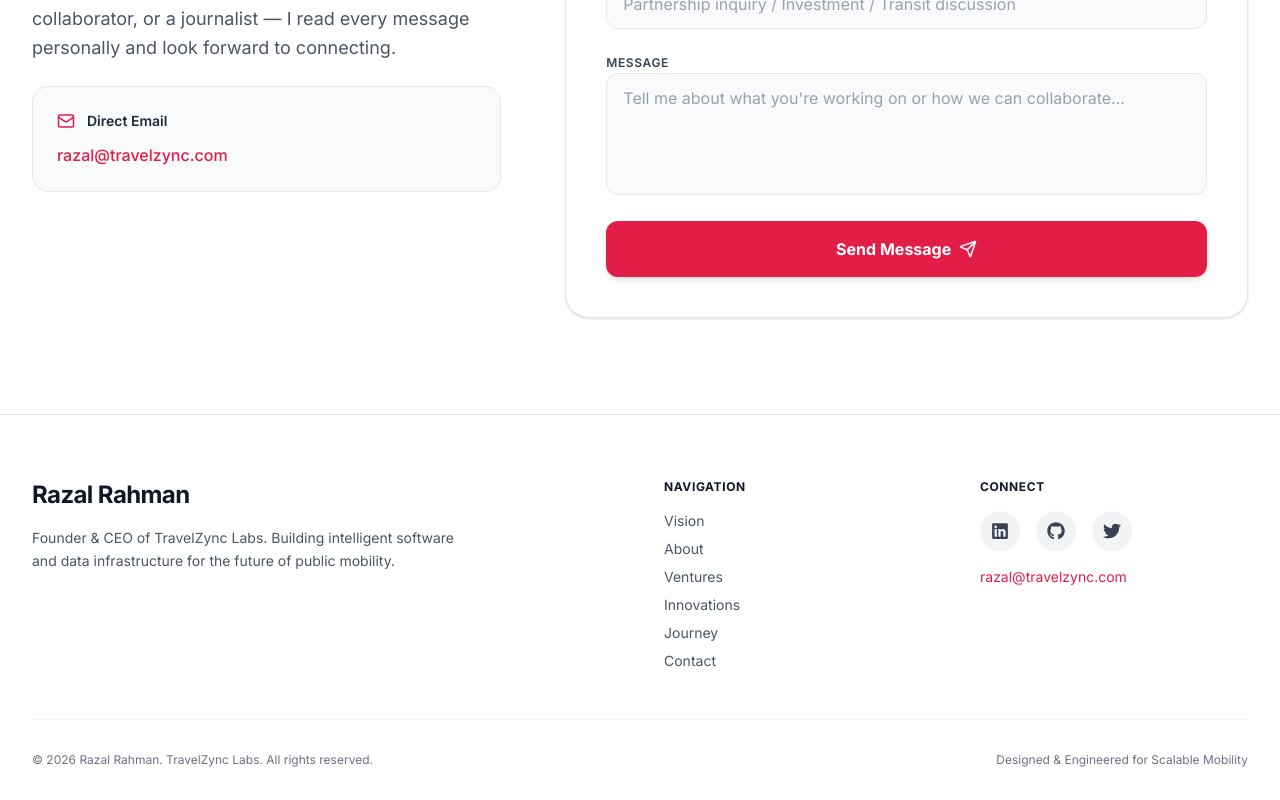
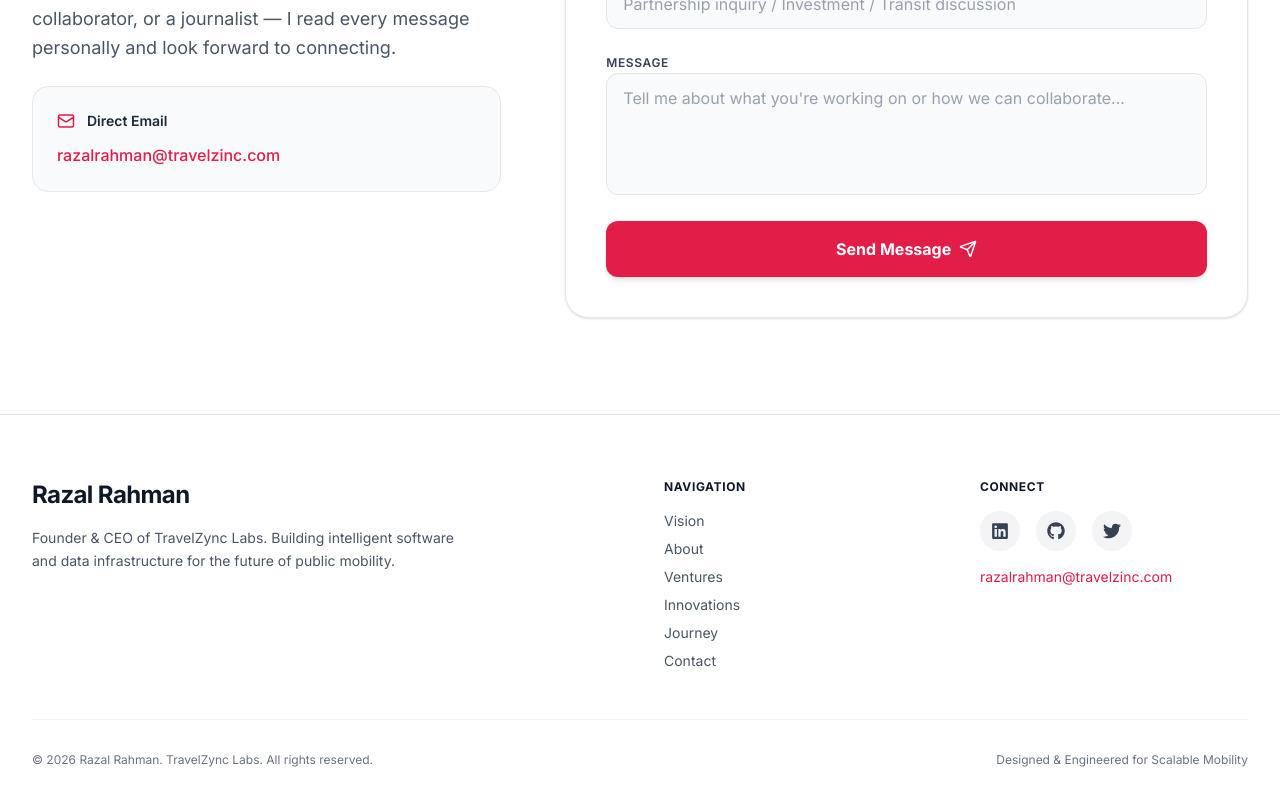
Before and after one commit to fadlushakirjob/Razal-Rahman-Portfolio, a React (Vite) app in the folder frontend/: page / in a window 1280 px wide. Shown: the part 5301-6101 px from the top of the page. Built offline with nearby package versions, Linux system fonts and the light colour scheme; no server answers.

Commit message:
Update contact email to razalrahman@travelzinc.com

```diff
--- a/frontend/src/data/config.ts
+++ b/frontend/src/data/config.ts
@@ -14,5 +14,5 @@ export const siteConfig = {
     instagram: 'https://instagram.com/razalrahman',
     youtube: 'https://youtube.com/@travelzync',
   },
-  contactEmail: 'razal@travelzync.com',
+  contactEmail: 'razalrahman@travelzinc.com',
 };
```
